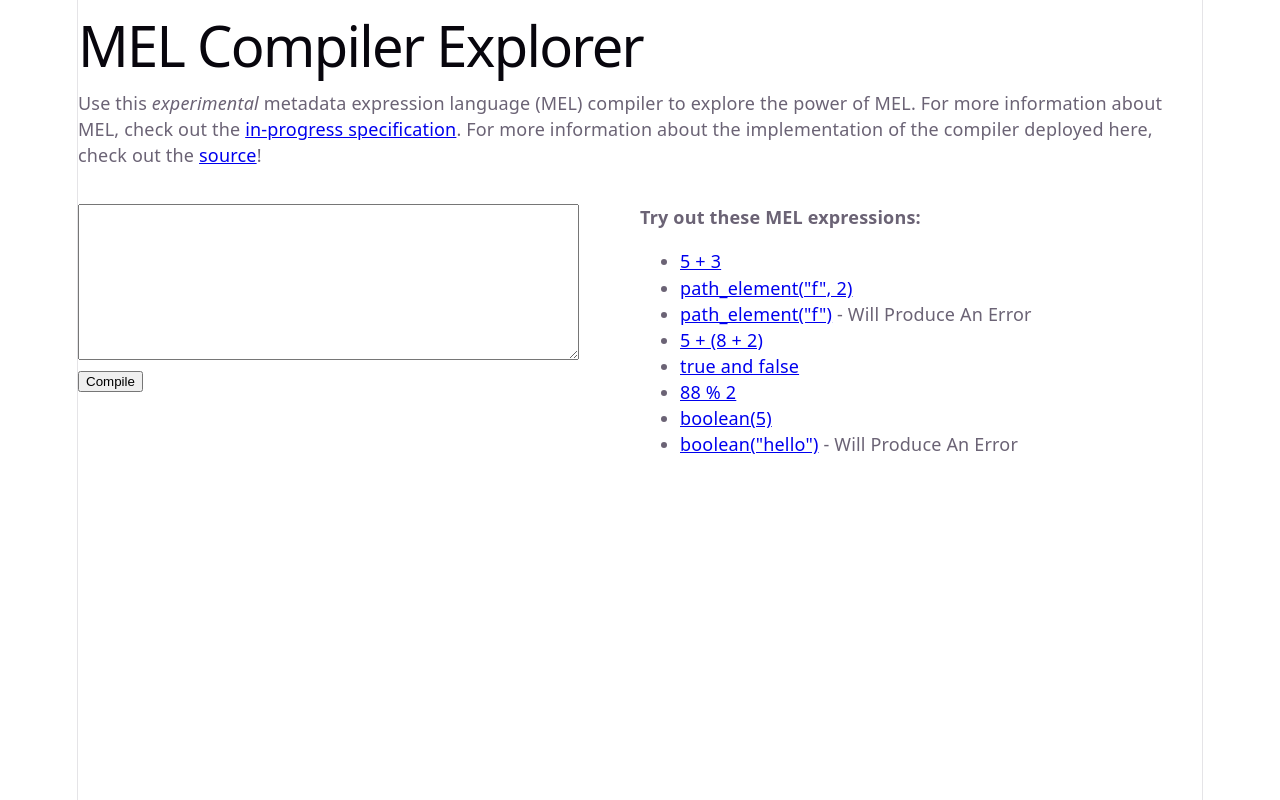
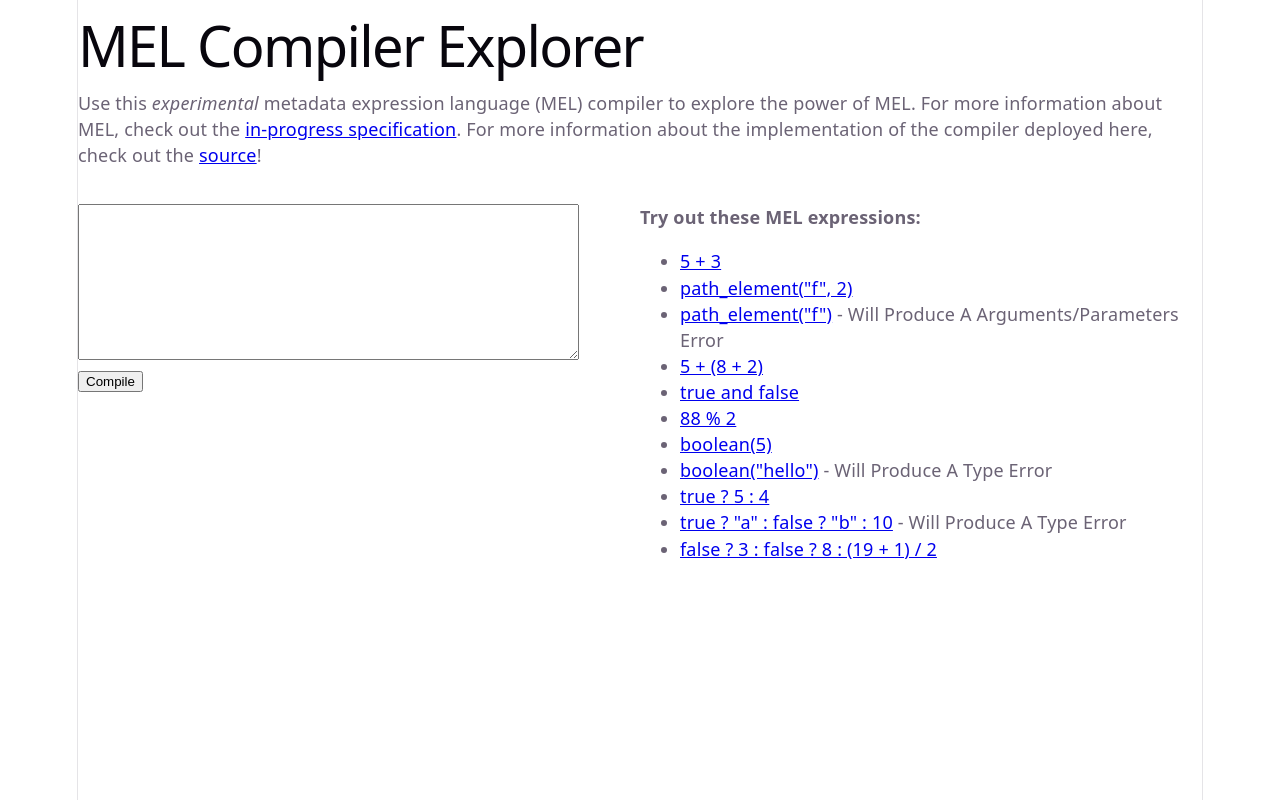
Before and after one commit to cerfcast/brooks-wasm, a React (Vite) app in the folder brooksui/: page / in a window 1280 px wide. Shown: the top 800 px of the page. Built offline with nearby package versions, Linux system fonts and the light colour scheme.

Commit message:
Update From brooks-lib for Ternary Expressions
Signed-off-by: Will Hawkins <hawkinsw@obs.cr>

```diff
--- a/brooksui/src/App.tsx
+++ b/brooksui/src/App.tsx
@@ -29,12 +29,15 @@ function TryItOut({ source, compile }: TryItOutProps) {
   const exprs = [
     ["5 + 3", ""],
     ['path_element("f", 2)', ""],
-    ['path_element("f")', "Will Produce An Error"],
+    ['path_element("f")', "Will Produce A Arguments/Parameters Error"],
     ["5 + (8 + 2)", ""],
     ["true and false", ""],
     ["88 % 2", ""],
     ["boolean(5)", ""],
-    ["boolean(\"hello\")", "Will Produce An Error"],
+    ["boolean(\"hello\")", "Will Produce A Type Error"],
+    ["true ? 5 : 4", ""],
+    ["true ? \"a\" : false ? \"b\" : 10", "Will Produce A Type Error"],
+    ["false ? 3 : false ? 8 : (19 + 1) / 2", ""]
   ];
   return (
     <>
@@ -69,7 +72,8 @@ function Changelog() {
     "Constant folding is supported (for some binary expressions).",
     "Better type checking of function calls.",
     "Updated examples.",
-    "Precedences among operators are supported."
+    "Precedences among operators are supported.",
+    "Ternary expressions are supported."
   ];
   return (
     <>
```
